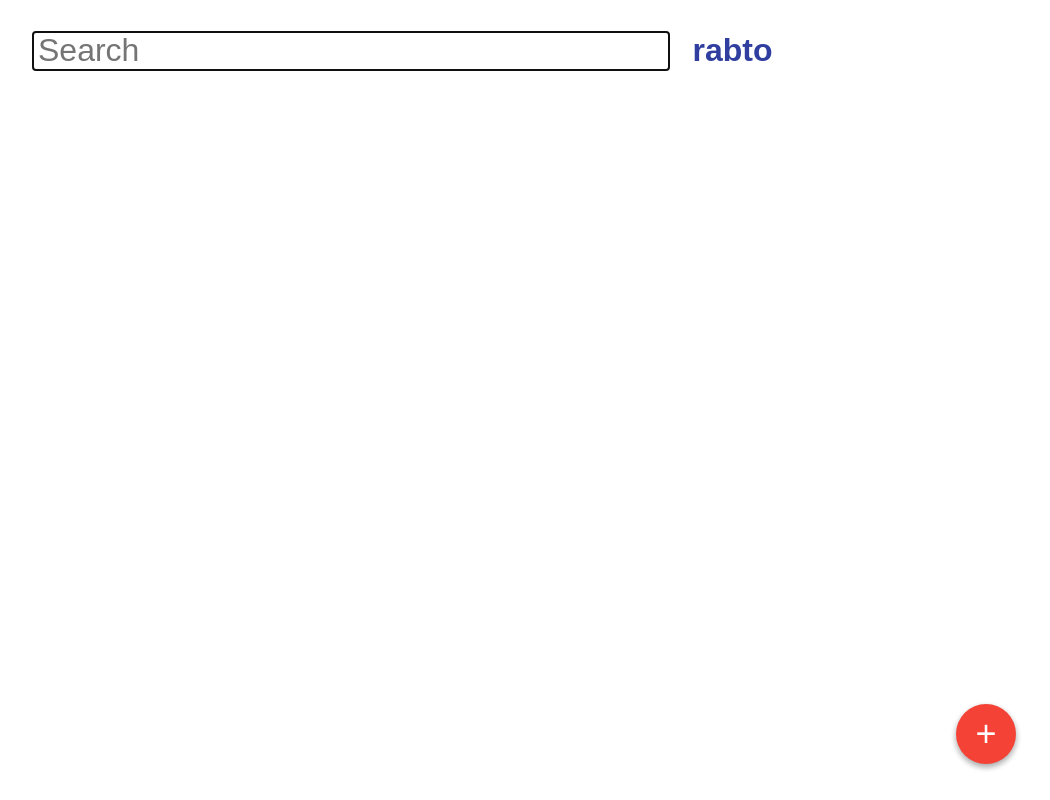
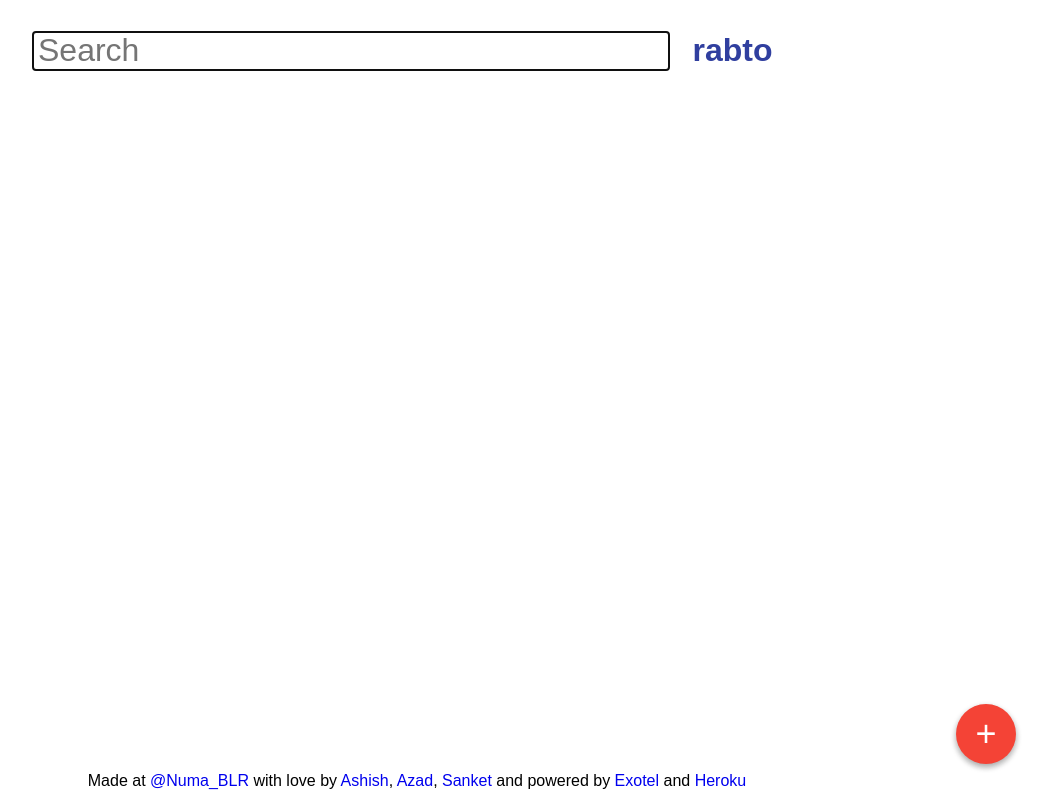
Before and after one commit to codestrike/rabto, a website: page index.html in a window 1280 px wide. Shown: the whole page, without its empty margins (228-1278 px from the left). Drawn offline with Linux system fonts and the light colour scheme.

Commit message:
IMPROVED - Added footer to provide info about event organizer, authors, sponsors

```diff
--- a/index.html
+++ b/index.html
@@ -37,6 +37,15 @@
 	<div class="product-list center" id="product-list">
 	</div>
 
+	<section class="footer">
+		Made at <a href="http://twitter.com/@Numa_blr">@Numa_BLR</a> with love by
+		<a href="http://twitter.com/@ashgkwd">Ashish</a>,
+		<a href="http://twitter.com/@azad26195">Azad</a>,
+		<a href="http://twitter.com/@SanketDevlekar">Sanket</a> and powered by
+		<a href="http://twitter.com/@exotel">Exotel</a> and
+		<a href="http://twitter.com/@heroku">Heroku</a>
+	</section>
+
 	<script src="/js/search.js"></script>
 </body>
 </html>
--- a/public/css/design.css
+++ b/public/css/design.css
@@ -2,6 +2,10 @@
 	margin: 0;
 	padding: 0;
 	font-family: sans-serif;
+}
+
+a {
+	text-decoration: none;
 }
 
 .center {
@@ -160,6 +164,14 @@ input, .description {
 	cursor: pointer;
 }
 
+.footer  {
+	width: 100%;
+	padding: 5px;
+	text-align: center;
+	position: fixed;
+	bottom: 5px;
+}
+
 @media only screen and (min-width: 769px) {
 	.center {
 		width: 60%;
```
